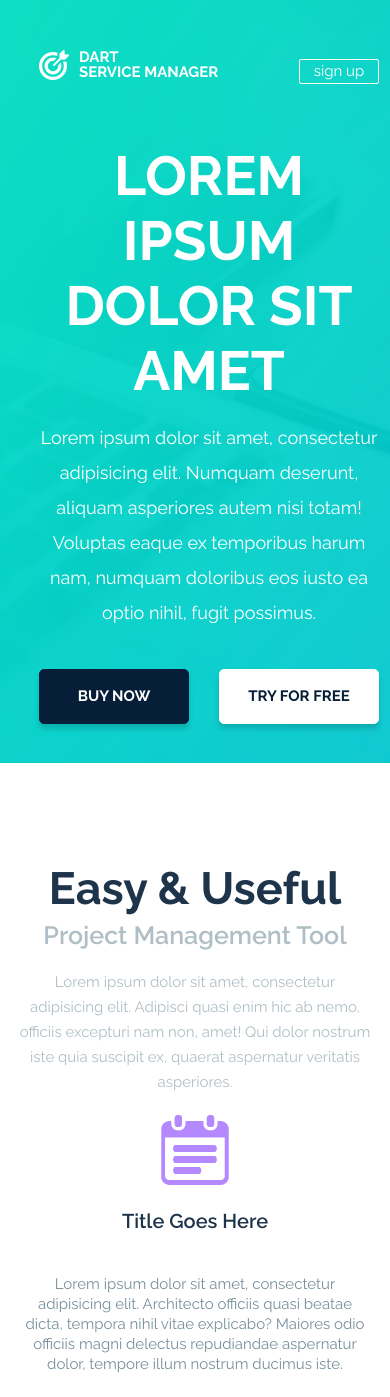
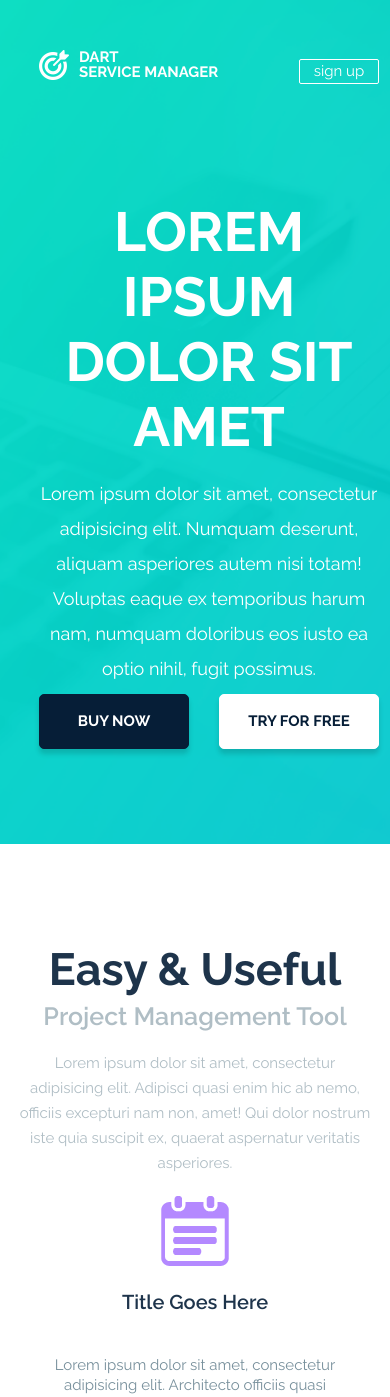
Before and after one commit to Quicksilver62/Quicksilver62.github.io, a PHP site: page / in a window 390 px wide; the page is wider, and only the part inside the window is pictured. Shown: the top 1397 px of that part. Run offline with PHP 8.4, Linux system fonts and the light colour scheme; some libraries are stand-ins or nearby versions.

Commit message:
Add files via upload

```diff
--- a/style.css
+++ b/style.css
@@ -670,7 +670,7 @@ footer {
 		top: 50px;
 		left: -200px;
 	}
-	header {
+/*	header {
 		height: 100%;
 	}
 	header .topnav.responsive{
@@ -678,7 +678,7 @@ footer {
 	}
 	.p_header {
 		margin-bottom: 10vw;
-	}
+	} */
 	.p3 {
 		width: 90%;
 	}
@@ -694,10 +694,11 @@ footer {
 	}
 	.wrapper1 {
 		flex-direction: column;
+		justify-content: center;
 	}
 	.about {
 		width: 100%;
-		margin: 10vw 0 0;
+		margin: 0;
 		align-items: center;
 	}
 	.about h1{
@@ -713,7 +714,8 @@ footer {
 		margin: 10vw 0;
 	}
 	.title {
-	margin: 5vw auto;
+	width: 80%;
+	margin: 5vw auto 100px auto;
 	grid-template-areas:
 		"left"
 		"center"
@@ -723,14 +725,14 @@ footer {
 	grid-template-rows: 1fr 1fr 1fr;
 	grid-column-gap: 0;
 	grid-row-gap: 5vw;
-	margin-bottom: 100px;
 	}
 	.testimonials {
 		height: 100%;
+		padding: 100px 0 80px 0;
 	}
 	.p_testimonials {
 	text-align: center;
-	margin: 0 0 5vw 0;
+	margin: 0 0 10vw 0;
 	}
 	.chevrons_outer {
 		grid-template-columns: 0 1fr ;
@@ -751,7 +753,8 @@ footer {
 
 @media screen and (max-width: 700px){
 	header {
-		padding-bottom: 10vw;
+		height: 100vh;
+
 	}
 	.counts {
 	grid-template-columns: 1fr;
```
